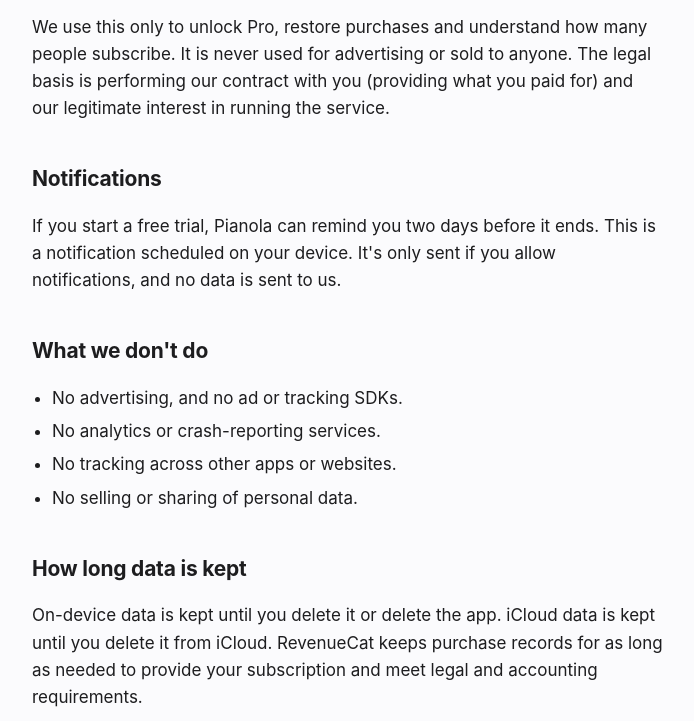
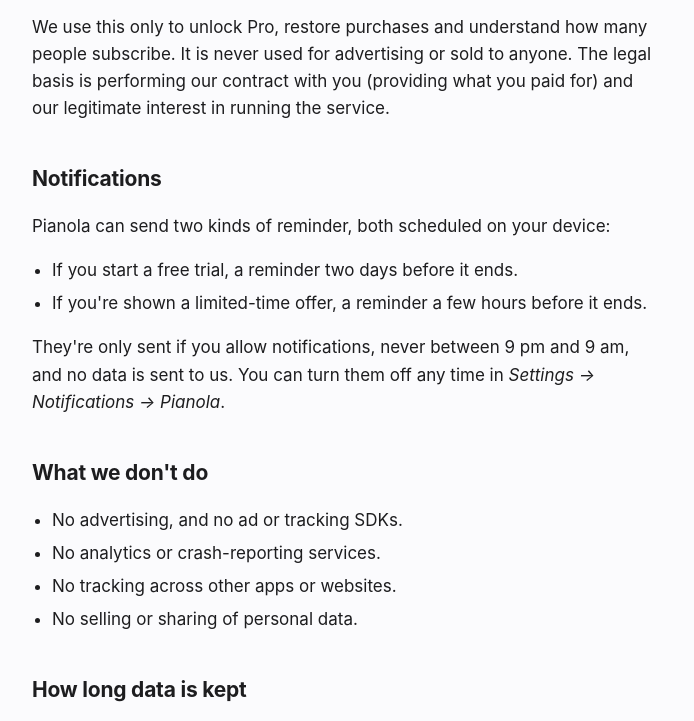
Before and after one commit to jwelshwhincup-coder/pianola, a plain HTML site: page privacy.html in a window 1280 px wide. Shown: the part 1410-2131 px from the top of the page, without its empty margins (292-986 px from the left). Drawn offline with Linux system fonts and the light colour scheme.

Commit message:
Privacy: add offer-ending reminder to Notifications
Co-Authored-By: Claude Opus 5.5 <noreply@anthropic.com>
Claude-Session: https://claude.ai/code/session_01SkdZ6fn6GuWq684pLdNqQV

```diff
--- a/privacy.html
+++ b/privacy.html
@@ -4,7 +4,7 @@
 <body><main>
 <nav><a href="./">Support</a><a href="privacy.html" aria-current="page">Privacy</a><a href="https://www.apple.com/legal/internet-services/itunes/dev/stdeula/">Terms</a></nav>
 <h1>Privacy Policy</h1>
-<p class="sub">Last updated 18 November 2026</p>
+<p class="sub">Last updated 22 November 2026</p>
 
 <div class="card"><strong>The short version</strong><br>
 Pianola has no accounts, no ads, no analytics and no tracking. Your progressions and preferences stay on your device and in your own iCloud. The only data that leaves your device is what Apple and our payments provider need to handle a subscription.</div>
@@ -33,7 +33,12 @@ Pianola has no accounts, no ads, no analytics and no tracking. Your progressions
 <p>We use this only to unlock Pro, restore purchases and understand how many people subscribe. It is never used for advertising or sold to anyone. The legal basis is performing our contract with you (providing what you paid for) and our legitimate interest in running the service.</p>
 
 <h2>Notifications</h2>
-<p>If you start a free trial, Pianola can remind you two days before it ends. This is a notification scheduled on your device. It's only sent if you allow notifications, and no data is sent to us.</p>
+<p>Pianola can send two kinds of reminder, both scheduled on your device:</p>
+<ul>
+<li>If you start a free trial, a reminder two days before it ends.</li>
+<li>If you're shown a limited-time offer, a reminder a few hours before it ends.</li>
+</ul>
+<p>They're only sent if you allow notifications, never between 9 pm and 9 am, and no data is sent to us. You can turn them off any time in <em>Settings → Notifications → Pianola</em>.</p>
 
 <h2>What we don't do</h2>
 <ul>
```
